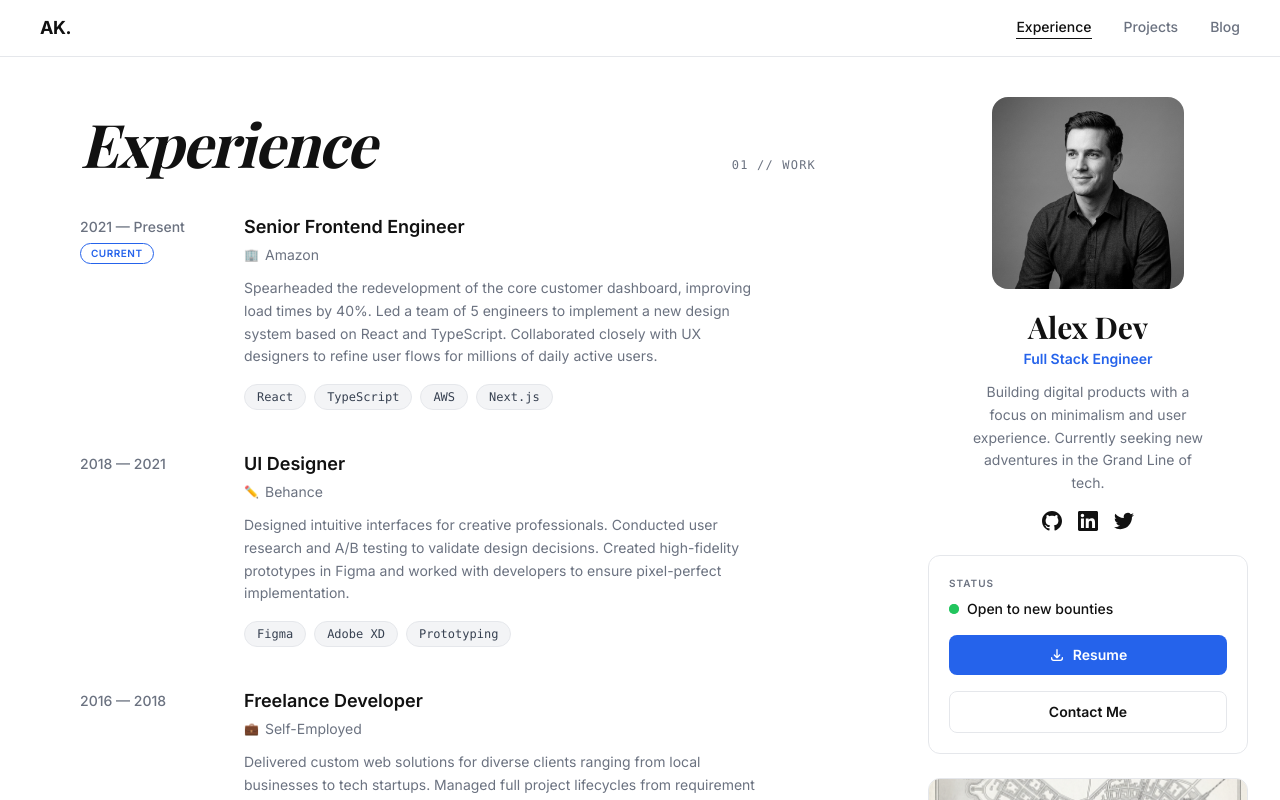
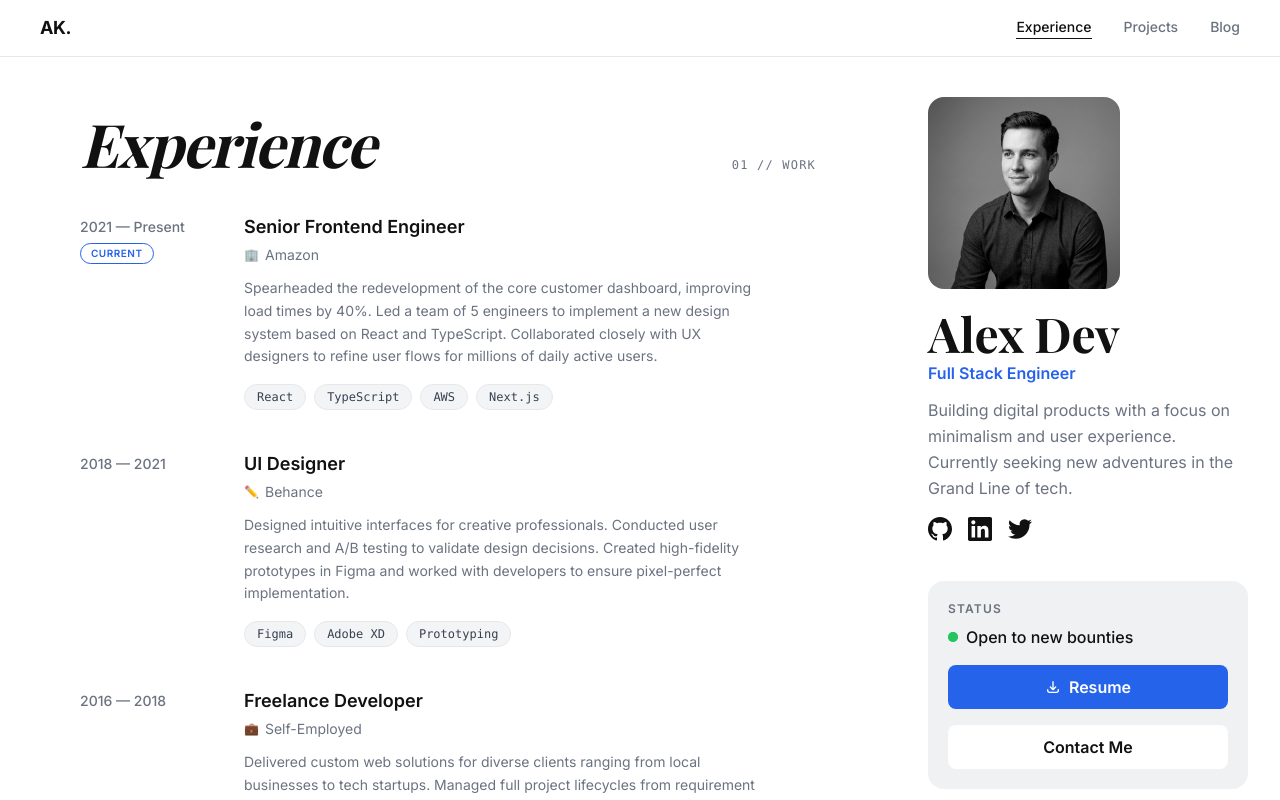
Before and after one commit to 27-aditya/portfolio, a Next.js app: page / in a window 1280 px wide. Built offline with nearby package versions, Linux system fonts and the light colour scheme; a web font is replaced by a local one.

Commit message:
fixed minor issues and made the website look better

```diff
--- a/app/components/ExperienceSection.tsx
+++ b/app/components/ExperienceSection.tsx
@@ -22,7 +22,7 @@ export default function ExperienceSection({ data }: Props) {
                 {data.entries.map((exp, index) => (
                     <article
                         key={index}
-                        className="grid grid-cols-1 sm:grid-cols-[140px_1fr] gap-2 sm:gap-6"
+                        className="group grid grid-cols-1 sm:grid-cols-[140px_1fr] gap-2 sm:gap-6"
                     >
                         {/* Date Column */}
                         <div className="pt-1">
@@ -38,7 +38,7 @@ export default function ExperienceSection({ data }: Props) {
 
                         {/* Content Column */}
                         <div>
-                            <h3 className="text-lg font-semibold text-foreground mb-1">
+                            <h3 className="text-lg font-semibold text-foreground mb-1 group-hover:text-accent transition-colors">
                                 {exp.title}
                             </h3>
                             <p className="text-sm text-muted mb-3 flex items-center gap-1.5">
--- a/app/components/Sidebar.tsx
+++ b/app/components/Sidebar.tsx
@@ -2,11 +2,11 @@ import Image from "next/image";
 
 export default function Sidebar() {
     return (
-        <aside className="space-y-6">
+        <aside className="space-y-10">
             {/* Profile Card */}
-            <div className="text-center">
+            <div>
                 {/* Profile Photo */}
-                <div className="relative w-48 h-48 mx-auto mb-5 rounded-2xl overflow-hidden">
+                <div className="relative w-48 h-48 mb-5 rounded-2xl overflow-hidden">
                     <Image
                         src="/images/profile.png"
                         alt="Alex Dev"
@@ -17,22 +17,22 @@ export default function Sidebar() {
                 </div>
 
                 {/* Name & Title */}
-                <h1 className="font-serif text-3xl font-bold text-foreground mb-1">
+                <h1 className="font-serif text-5xl font-bold text-foreground mb-1">
                     Alex Dev
                 </h1>
-                <p className="text-sm font-semibold text-accent mb-3">
+                <p className="text-base font-semibold text-accent mb-3">
                     Full Stack Engineer
                 </p>
 
                 {/* Bio */}
-                <p className="text-sm text-muted leading-relaxed max-w-[240px] mx-auto mb-4">
+                <p className="text-base text-muted leading-relaxed max-w-[360px] mb-4">
                     Building digital products with a focus on minimalism and user
                     experience. Currently seeking new adventures in the Grand Line of
                     tech.
                 </p>
 
                 {/* Social Icons */}
-                <div className="flex items-center justify-center gap-4 mb-6">
+                <div className="flex items-center gap-4 mb-6">
                     {/* GitHub */}
                     <a
                         href="https://github.com"
@@ -42,7 +42,7 @@ export default function Sidebar() {
                         aria-label="GitHub"
                     >
                         <svg
-                            className="w-5 h-5"
+                            className="w-6 h-6"
                             fill="currentColor"
                             viewBox="0 0 24 24"
                         >
@@ -58,7 +58,7 @@ export default function Sidebar() {
                         aria-label="LinkedIn"
                     >
                         <svg
-                            className="w-5 h-5"
+                            className="w-6 h-6"
                             fill="currentColor"
                             viewBox="0 0 24 24"
                         >
@@ -74,7 +74,7 @@ export default function Sidebar() {
                         aria-label="Twitter"
                     >
                         <svg
-                            className="w-5 h-5"
+                            className="w-6 h-6"
                             fill="currentColor"
                             viewBox="0 0 24 24"
                         >
@@ -85,9 +85,9 @@ export default function Sidebar() {
             </div>
 
             {/* Status Card */}
-            <div className="border border-border rounded-xl p-5 space-y-4">
+            <div className="bg-gray-500/10 rounded-2xl p-5 space-y-4">
                 <div>
-                    <p className="text-[10px] font-semibold uppercase tracking-widest text-muted mb-2">
+                    <p className="text-xs font-semibold uppercase tracking-widest text-muted mb-2">
                         Status
                     </p>
                     <div className="flex items-center gap-2">
@@ -95,7 +95,7 @@ export default function Sidebar() {
                             <span className="animate-ping absolute inline-flex h-full w-full rounded-full bg-green opacity-75"></span>
                             <span className="relative inline-flex rounded-full h-2.5 w-2.5 bg-green"></span>
                         </span>
-                        <span className="text-sm font-medium text-foreground">
+                        <span className="text-base font-medium text-foreground">
                             Open to new bounties
                         </span>
                     </div>
@@ -104,7 +104,7 @@ export default function Sidebar() {
                 {/* Resume Button */}
                 <a
                     href="#"
-                    className="flex items-center justify-center gap-2 w-full py-2.5 px-4 bg-accent text-white text-sm font-semibold rounded-lg hover:bg-accent/90 transition-colors"
+                    className="flex items-center justify-center gap-2 w-full py-2.5 px-4 bg-accent text-white text-base font-semibold rounded-lg hover:bg-accent/90 transition-colors"
                 >
                     <svg
                         className="w-4 h-4"
@@ -125,7 +125,7 @@ export default function Sidebar() {
                 {/* Contact Button */}
                 <a
                     href="#"
-                    className="flex items-center justify-center w-full py-2.5 px-4 border border-border text-foreground text-sm font-semibold rounded-lg hover:bg-tag-bg transition-colors"
+                    className="flex items-center justify-center w-full py-2.5 px-4 bg-background text-foreground text-base font-semibold rounded-lg hover:bg-tag-bg transition-colors"
                 >
                     Contact Me
                 </a>
```
